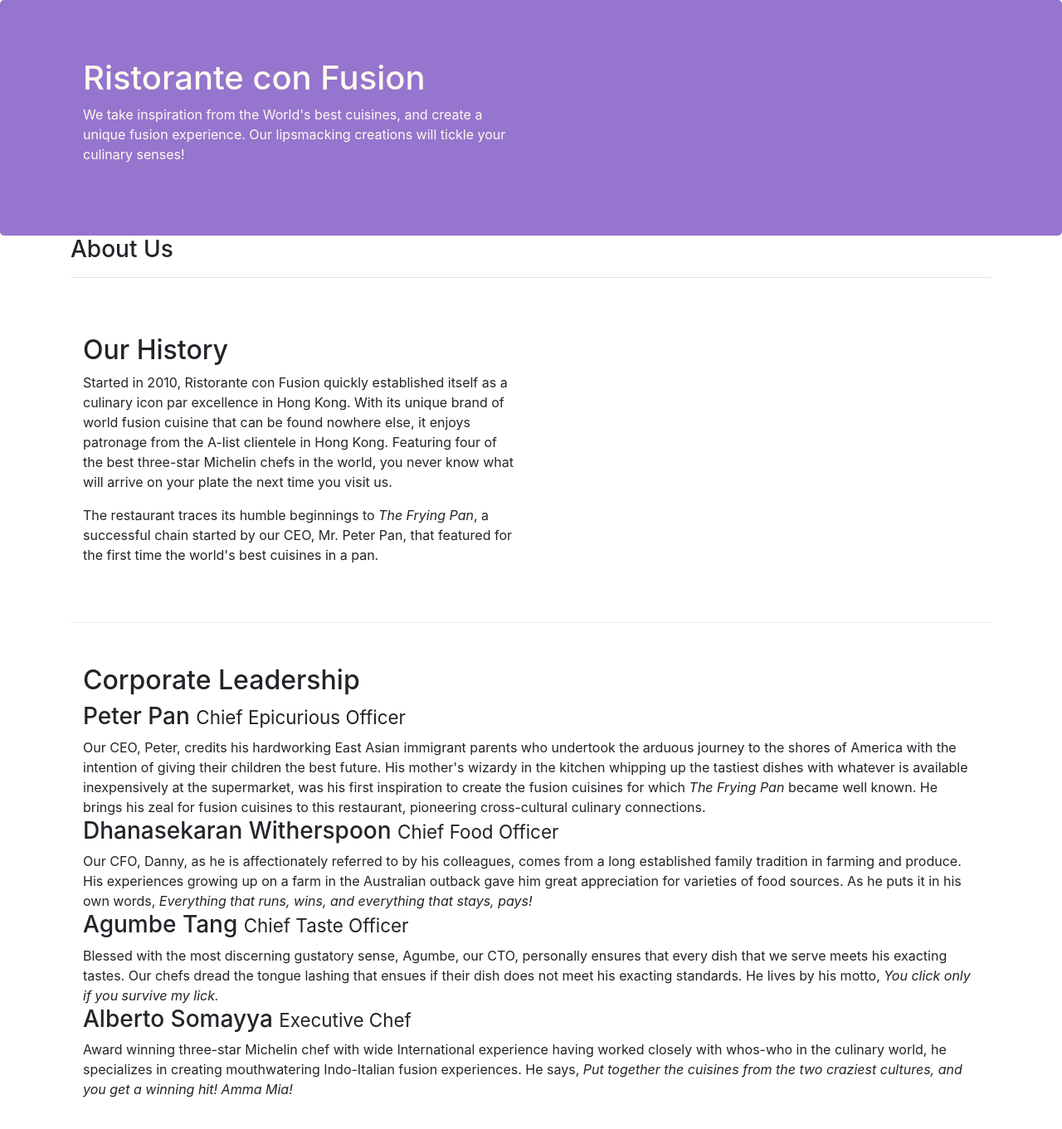
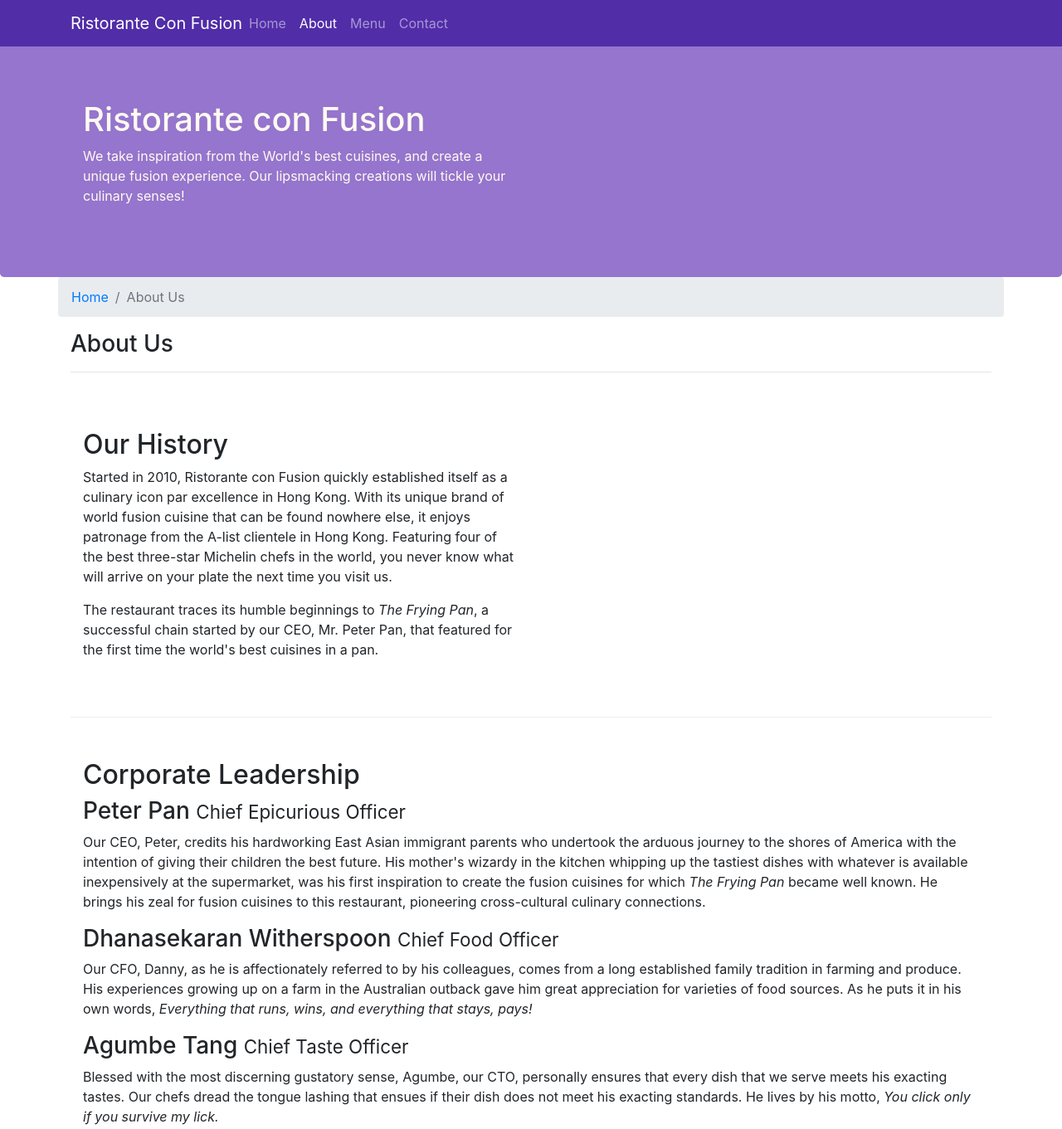
Before and after one commit to rnmounika/coursera-test, a website: page aboutus.html in a window 1280 px wide. Shown: the top 1361 px of the page at 83% size. Drawn offline with nearby package versions, Linux system fonts and the light colour scheme.

Commit message:
Navbar and breadcrumb

```diff
--- a/aboutus.html
+++ b/aboutus.html
@@ -13,7 +13,28 @@
 </head>
 
 <body>
+    <nav class="navbar navbar-dark navbar-expand-sm fixed-top">
+        <div class="container">
+            <button class="navbar-toggler" type="button" data-toggle="collapse" data-target="#Navbar">
+                <span class="navbar-toggler-icon"></span>
 
+            </button>
+            <a class="navbar-brand mr-auto" href="./index.html">Ristorante Con Fusion</a>
+            <div class="collapse navbar-collapse" id="Navbar">
+                <ul class="navbar-nav mr-auto">
+                    <li class="nav-item "><a class="nav-link" href="./index.html">Home</a></li>
+                    <li class="nav-item active"><a class="nav-link" href="#">About</a></li>
+                    <li class="nav-item"><a class="nav-link" href="#">Menu</a></li>
+                    <li class="nav-item"><a class="nav-link" href="#">Contact</a></li>
+
+                </ul>
+            </div>
+
+
+
+
+        </div>
+        </nav>
     <header class="jumbotron">
         <div class="container">
             <div class="row row-header">
@@ -21,7 +42,7 @@
                     <h1>Ristorante con Fusion</h1>
                     <p>We take inspiration from the World's best cuisines, and create a unique fusion experience. Our lipsmacking creations will tickle your culinary senses!</p>
                 </div>
-                <div class="col-12 col-sm">
+                <div class="col-12 col-sm-6">
                 </div>
             </div>
         </div>
@@ -29,6 +50,10 @@
 
     <div class="container" >
         <div class="row" >
+            <ol class="col-12 breadcrumb">
+              <li class="breadcrumb-item"><a href="./index.html">Home</a>   </li>
+              <li class="breadcrumb-item active">About Us   </li>
+            </ol>
             <div class="col-12">
                <h3>About Us</h3>
                <hr>
@@ -46,17 +71,17 @@
         </div>
 
 
-        <div class="row row-content">
+        <div class="row row-content align-items-center">
             <div class=" col ">
                 <h2>Corporate Leadership</h2>
                 <h3>Peter Pan <small>Chief Epicurious Officer</small></h3>
-                <p class="d-none d-sm-inline" >Our CEO, Peter, credits his hardworking East Asian immigrant parents who undertook the arduous journey to the shores of America with the intention of giving their children the best future. His mother's wizardy in the kitchen whipping up the tastiest dishes with whatever is available inexpensively at the supermarket, was his first inspiration to create the fusion cuisines for which <em>The Frying Pan</em> became well known. He brings his zeal for fusion cuisines to this restaurant, pioneering cross-cultural culinary connections.</p>
+                <p class="d-none d-sm-block" >Our CEO, Peter, credits his hardworking East Asian immigrant parents who undertook the arduous journey to the shores of America with the intention of giving their children the best future. His mother's wizardy in the kitchen whipping up the tastiest dishes with whatever is available inexpensively at the supermarket, was his first inspiration to create the fusion cuisines for which <em>The Frying Pan</em> became well known. He brings his zeal for fusion cuisines to this restaurant, pioneering cross-cultural culinary connections.</p>
                 <h3>Dhanasekaran Witherspoon <small>Chief Food Officer</small></h3>
-                <p class="d-none d-sm-inline"> Our CFO, Danny, as he is affectionately referred to by his colleagues, comes from a long established family tradition in farming and produce. His experiences growing up on a farm in the Australian outback gave him great appreciation for varieties of food sources. As he puts it in his own words, <em>Everything that runs, wins, and everything that stays, pays!</em></p>
+                <p class="d-none d-sm-block"> Our CFO, Danny, as he is affectionately referred to by his colleagues, comes from a long established family tradition in farming and produce. His experiences growing up on a farm in the Australian outback gave him great appreciation for varieties of food sources. As he puts it in his own words, <em>Everything that runs, wins, and everything that stays, pays!</em></p>
                 <h3>Agumbe Tang <small>Chief Taste Officer</small></h3>
-                <p class="d-none d-sm-inline" >Blessed with the most discerning gustatory sense, Agumbe, our CTO, personally ensures that every dish that we serve meets his exacting tastes. Our chefs dread the tongue lashing that ensues if their dish does not meet his exacting standards. He lives by his motto, <em>You click only if you survive my lick.</em></p>
+                <p class="d-none d-sm-block" >Blessed with the most discerning gustatory sense, Agumbe, our CTO, personally ensures that every dish that we serve meets his exacting tastes. Our chefs dread the tongue lashing that ensues if their dish does not meet his exacting standards. He lives by his motto, <em>You click only if you survive my lick.</em></p>
                 <h3>Alberto Somayya <small>Executive Chef</small></h3>
-                <p class="d-none d-sm-inline">Award winning three-star Michelin chef with wide International experience having worked closely with whos-who in the culinary world, he specializes in creating mouthwatering Indo-Italian fusion experiences. He says, <em>Put together the cuisines from the two craziest cultures, and you get a winning hit! Amma Mia!</em></p>
+                <p class="d-none d-sm-block">Award winning three-star Michelin chef with wide International experience having worked closely with whos-who in the culinary world, he specializes in creating mouthwatering Indo-Italian fusion experiences. He says, <em>Put together the cuisines from the two craziest cultures, and you get a winning hit! Amma Mia!</em></p>
             </div>
        </div>
 
@@ -68,7 +93,7 @@
                 <div class="col-4 offset-1 col-sm-2">
                     <h5>Links</h5>
                     <ul class="list-unstyled">
-                        <li><a href="#">Home</a></li>
+                        <li><a href="./index.html">Home</a></li>
                         <li><a href="#">About</a></li>
                         <li><a href="#">Menu</a></li>
                         <li><a href="#">Contact</a></li>
--- a/css/styles.css
+++ b/css/styles.css
@@ -32,3 +32,12 @@
     margin:0px;
     color: #0f0f0f;
 }
+
+body{
+    padding:50px 0px 0px 0px;
+    z-index: 0;
+}
+
+.navbar-dark{
+    background-color:#512DA8;
+}
```
Also changed, not shown: index.html (+28 -7 lines).
